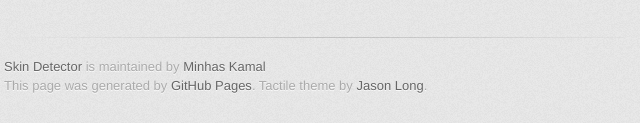
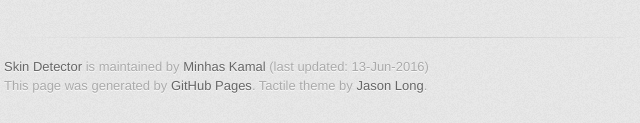
Before and after one commit to MinhasKamal/SkinDetector, a plain HTML site: page index.html in a window 1280 px wide. Shown: the part 919-1042 px from the top of the page, 326-966 px from the left. Drawn offline with Linux system fonts and the light colour scheme; a web font is replaced by a local one.

Commit message:
Update index.html

```diff
--- a/index.html
+++ b/index.html
@@ -51,7 +51,7 @@
         </section>
 
         <footer>
-          <a href="https://github.com/MinhasKamal/SkinDetector">Skin Detector</a> is maintained by <a href="https://github.com/MinhasKamal">Minhas Kamal</a><br>
+          <a href="https://github.com/MinhasKamal/SkinDetector">Skin Detector</a> is maintained by <a href="https://github.com/MinhasKamal">Minhas Kamal</a>  (last updated: 13-Jun-2016)<br>
           This page was generated by <a href="https://pages.github.com">GitHub Pages</a>. Tactile theme by <a href="https://twitter.com/jasonlong">Jason Long</a>.
         </footer>
 
```
